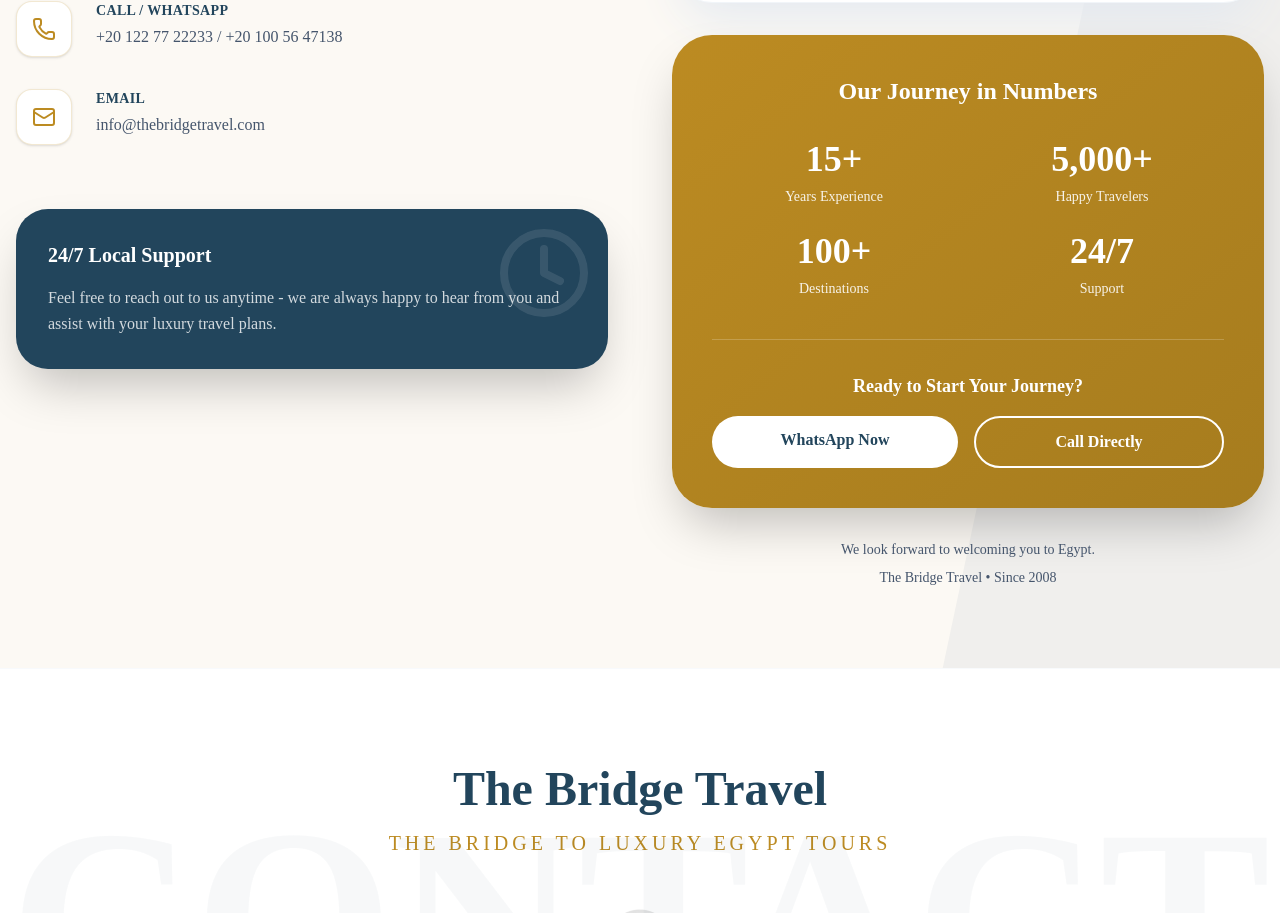
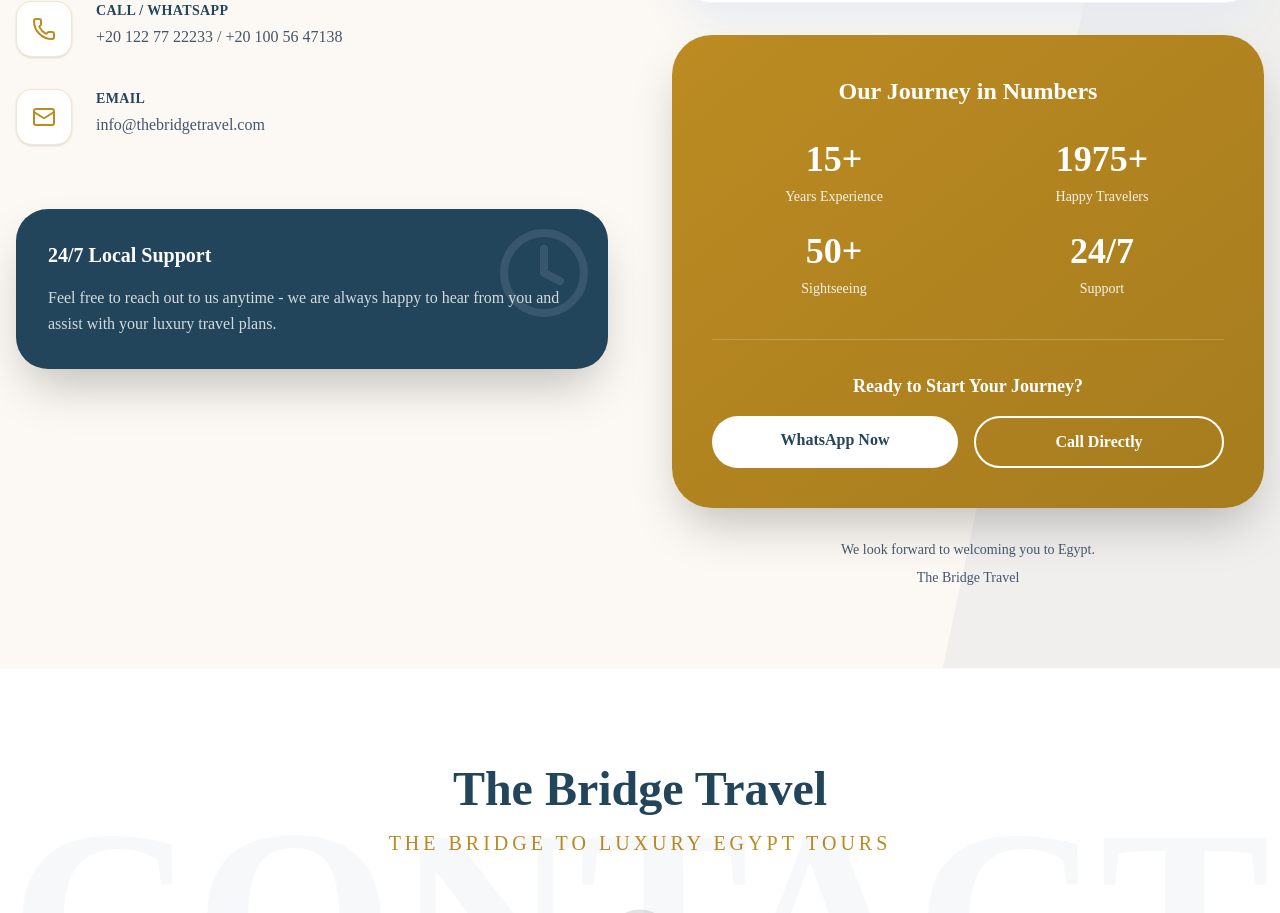
Before and after one commit to youssef-shaaban-dev/the-bridge-travel, a React (Vite) app: page /contact-us in a window 1280 px wide. Shown: the part 1135-2048 px from the top of the page. Built offline with nearby package versions, Linux system fonts and the light colour scheme.

Commit message:
Update ContactMain.jsx

```diff
--- a/src/components/pages/contactUs/ContactMain.jsx
+++ b/src/components/pages/contactUs/ContactMain.jsx
@@ -167,12 +167,12 @@ const ContactMain = () => {
                   <div className="text-sm font-medium text-white/90">Years Experience</div>
                 </div>
                 <div className="text-center">
-                  <div className="text-4xl font-bold mb-2">5,000+</div>
+                  <div className="text-4xl font-bold mb-2">1975+</div>
                   <div className="text-sm font-medium text-white/90">Happy Travelers</div>
                 </div>
                 <div className="text-center">
-                  <div className="text-4xl font-bold mb-2">100+</div>
-                  <div className="text-sm font-medium text-white/90">Destinations</div>
+                  <div className="text-4xl font-bold mb-2">50+</div>
+                  <div className="text-sm font-medium text-white/90">Sightseeing</div>
                 </div>
                 <div className="text-center">
                   <div className="text-4xl font-bold mb-2">24/7</div>
@@ -210,7 +210,7 @@ const ContactMain = () => {
                 We look forward to welcoming you to Egypt.
               </p>
               <p className="mt-2">
-                The Bridge Travel • Since 2008
+                The Bridge Travel
               </p>
             </div>
           </motion.div>
```
